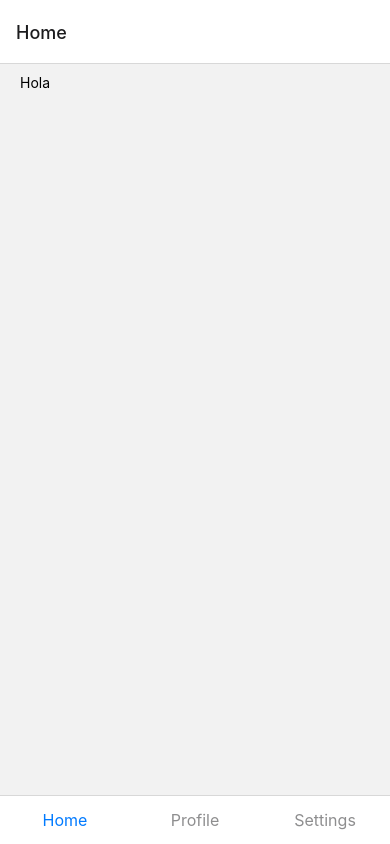
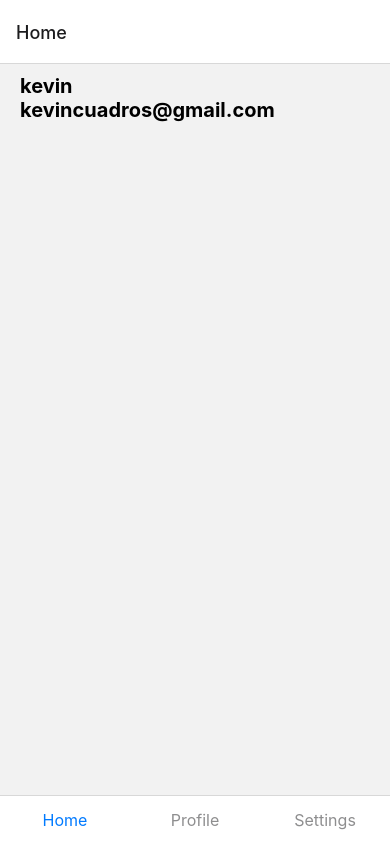
Before and after one commit to cuadros-code/react-native-store-management, a React Native app: screen / in a window 390 px wide. Built offline with nearby package versions, Linux system fonts and the light colour scheme.

Commit message:
chore: Update dependencies and add Zustand for state management

```diff
--- a/package.json
+++ b/package.json
@@ -15,7 +15,8 @@
     "react": "18.2.0",
     "react-native": "0.74.1",
     "react-native-safe-area-context": "^4.10.1",
-    "react-native-screens": "^3.31.1"
+    "react-native-screens": "^3.31.1",
+    "zustand": "^4.5.2"
   },
   "devDependencies": {
     "@babel/core": "^7.20.0",
--- a/src/presentation/screens/home/HomeScreen.tsx
+++ b/src/presentation/screens/home/HomeScreen.tsx
@@ -1,11 +1,19 @@
 import React from 'react'
 import { Text, View } from 'react-native'
 import { styles } from '../../../config/app-theme'
+import { useProfileStore } from '../../store/profile-store'
 
 const HomeScreen = () => {
+
+  // No se desestructura para evitar renderizados adicionales
+  // const { name, email } = useProfileStore()
+  const name = useProfileStore( state => state.name )
+  const email = useProfileStore( state => state.email )
+
   return (
     <View style={styles.container}>
-      <Text>Hola</Text>
+      <Text style={styles.title}>{name}</Text>
+      <Text style={styles.title}>{email}</Text>
     </View>
   )
 }
--- a/src/presentation/screens/profile/ProfileScreen.tsx
+++ b/src/presentation/screens/profile/ProfileScreen.tsx
@@ -1,11 +1,33 @@
 import React from 'react'
-import { Text, View } from 'react-native'
+import { Pressable, Text, View } from 'react-native'
 import { styles } from '../../../config/app-theme'
+import { useProfileStore } from '../../store/profile-store'
 
 const ProfileScreen = () => {
+
+  // No se desestructura para evitar renderizados adicionales
+  // const { name, email } = useProfileStore()
+  const name = useProfileStore( state => state.name )
+  const email = useProfileStore( state => state.email )
+
   return (
     <View style={styles.container}>
-      <Text>Hola</Text>
+      <Text style={styles.title}>{name}</Text>
+      <Text style={styles.title}>{email}</Text>
+      <Pressable
+        style={styles.primaryButton}
+        onPress={() => useProfileStore.setState({ name: 'Kevin Cuadros' }) }
+      >
+        <Text>Cambiar Nombre</Text>
+      </Pressable>
+
+      <Pressable
+        style={styles.primaryButton}
+        onPress={() => useProfileStore.setState({ email: 'KevinDavidCuadros@hotmail.com' }) }
+      >
+        <Text>Cambiar Email</Text>
+      </Pressable>
+
     </View>
   )
 }
--- /dev/null
+++ b/src/presentation/store/profile-store.ts
@@ -0,0 +1,11 @@
+import { create } from 'zustand'
+
+export type ProfileState = {
+  name: string,
+  email: string
+}
+
+export const useProfileStore = create<ProfileState>()((set, get) => ({
+  name: 'kevin',
+  email: 'kevincuadros@gmail.com'
+}))
```
Also changed, not shown: 1 other file (tests, documents, lock files or other folders).
